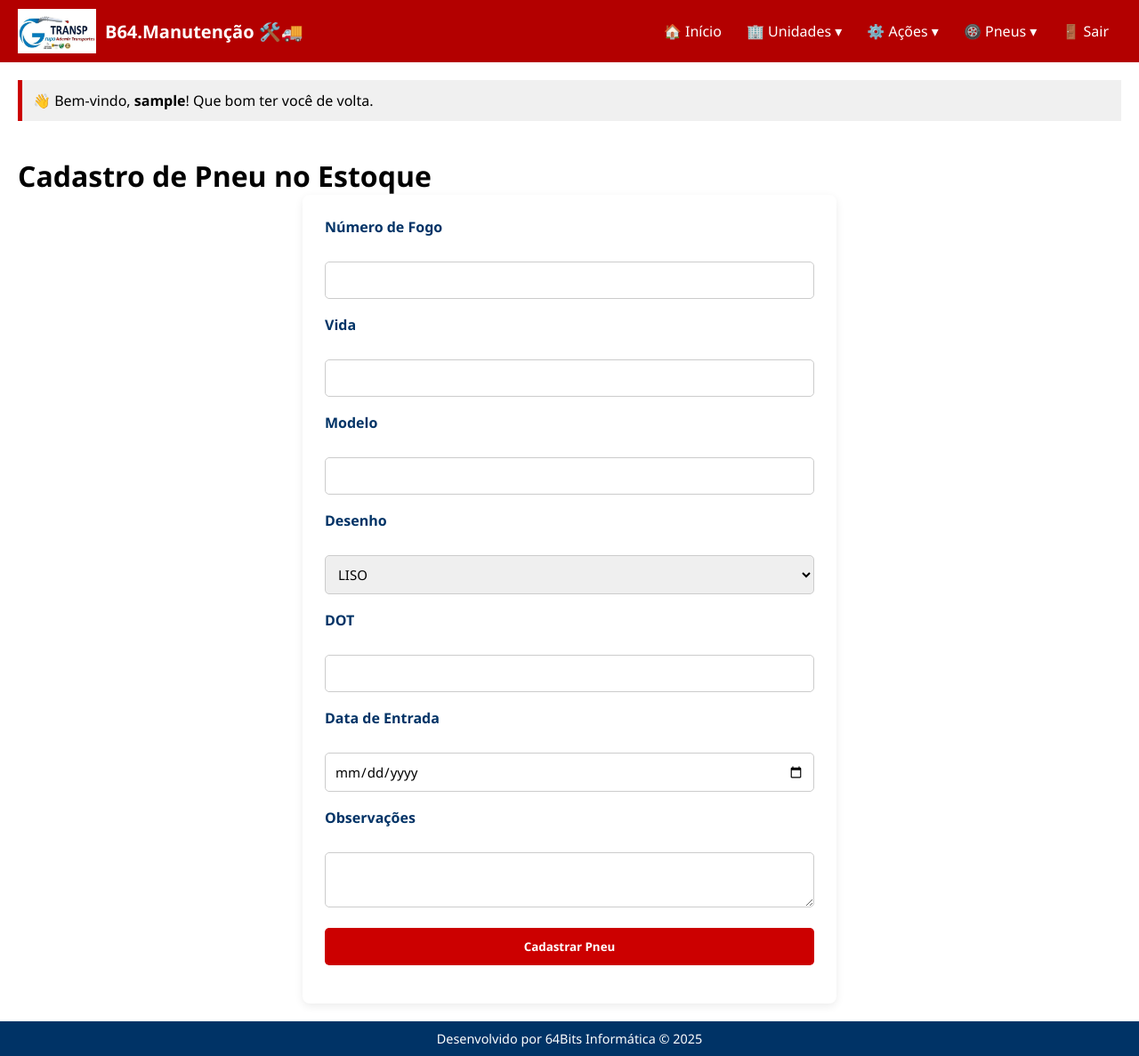
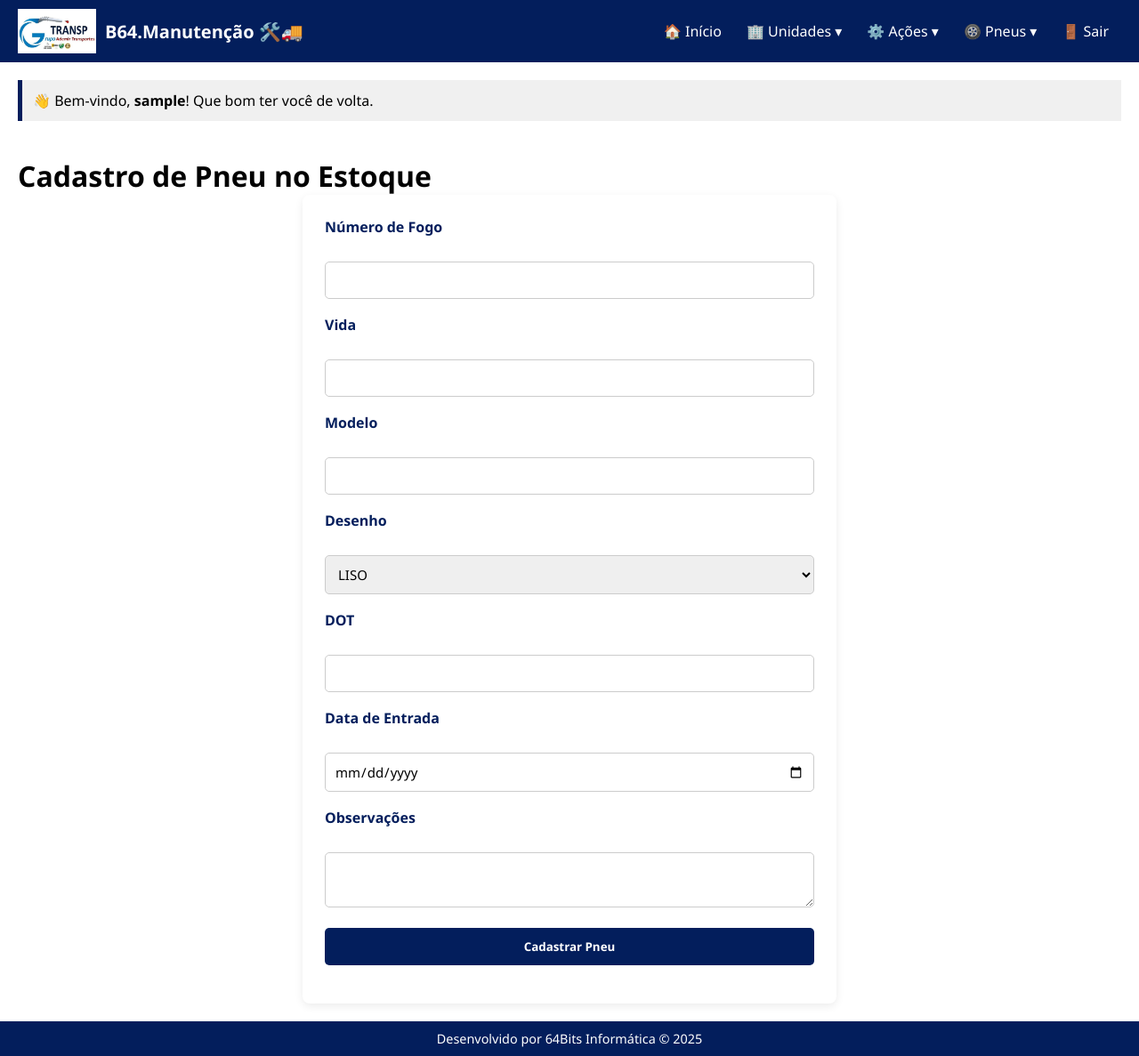
Before and after one commit to pd-ademir/manutencao, a Flask app: page /estoque in a window 1280 px wide. Shown: the whole page at 89% size. Run offline with Flask 3, Linux system fonts and the light colour scheme; the visitor is signed in with stand-in values (Sample User, id 1).

Commit message:
mudanca nas cores do sistema

```diff
--- a/app/static/css/navbar.css
+++ b/app/static/css/navbar.css
@@ -3,7 +3,7 @@
     display: flex;
     justify-content: space-between;
     align-items: center;
-  background-color: #b30000;
+    background-color: #031E5C; /* <- Alterado */
     color: white;
     padding: 10px 20px;
     flex-wrap: wrap;
@@ -46,7 +46,7 @@
   }
 
   .navbar-menu a:hover {
-  background-color: #880000;
+    background-color: #052a7a; /* <- Alterado (tom mais escuro do azul) */
     border-radius: 5px;
   }
 
@@ -56,7 +56,7 @@
     position: absolute;
     top: 100%;
     left: 0;
-  background-color: #b30000;
+    background-color: #031E5C; /* <- Alterado */
     list-style: none;
     padding: 0;
     margin: 0;
@@ -74,7 +74,7 @@
   }
 
   .dropdown-menu li a:hover {
-  background-color: #880000;
+    background-color: #052a7a; /* <- Alterado (tom mais escuro do azul) */
   }
 
   /* CLASSE PARA MOSTRAR O MENU QUANDO CLICADO */
--- a/app/static/css/style.css
+++ b/app/static/css/style.css
@@ -1,6 +1,6 @@
 :root {
-  --vermelho: #d32f2f;
-  --azul: #1565c0;
+    --vermelho: #d32f2f; /* Mantido caso usado em algum lugar específico */
+    --azul: #031E5C;     /* <- Alterado (Cor primária) */
     --branco: #ffffff;
     --cinza-claro: #f5f5f5;
     --cinza: #cccccc;
@@ -33,7 +33,7 @@ body.pagina-index {
     margin: 20px;
     background-color: #f0f0f0;
     padding: 12px;
-  border-left: 5px solid #cc0000;
+    border-left: 5px solid #031E5C; /* <- Alterado */
     font-size: 16px;
     font-weight: 500;
   }
@@ -45,7 +45,7 @@ body.pagina-index {
   }
 
   .pagina-base .rodape {
-  background-color: #003366;
+    background-color: #031E5C; /* <- Alterado */
     color: white;
     padding: 10px;
     text-align: center;
@@ -119,7 +119,7 @@ nav.menu-index a:hover {
 
   .btn-cadastrar,
   .form-cadastro button {
-  background-color: #cc0000;
+    background-color: #031E5C; /* <- Alterado */
     color: white;
     font-weight: bold;
     padding: 12px;
@@ -209,7 +209,7 @@ table.tabela-index {
   .form-group label,
   .form-cadastro label {
     font-weight: bold;
-  color: #003366;
+    color: #031E5C; /* <- Alterado */
     margin-bottom: 6px;
     display: block;
   }
```
Also changed, not shown: other parts of app/static/css/style.css (+20 -19 lines). Lines whose indentation alone changed are shown as unchanged.
